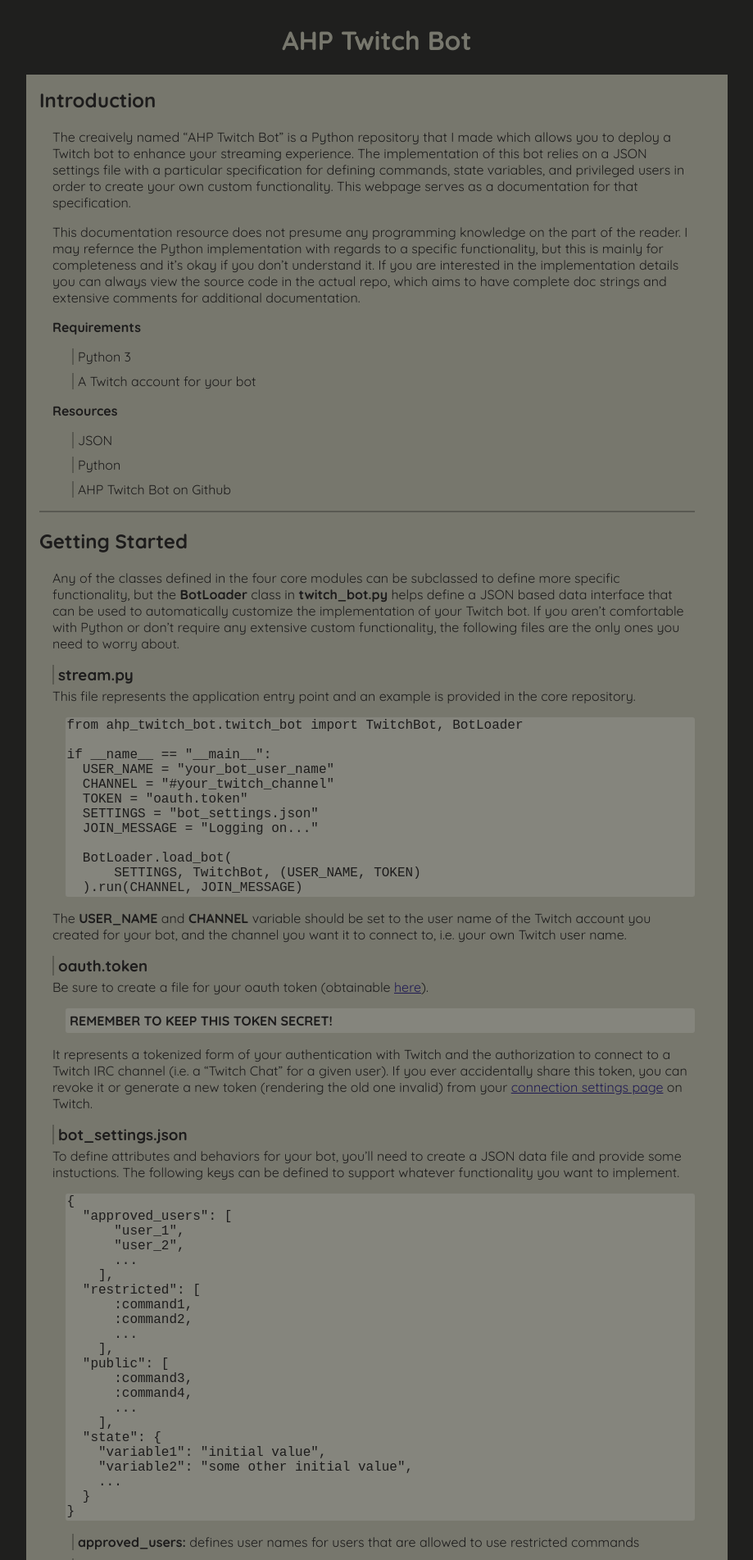
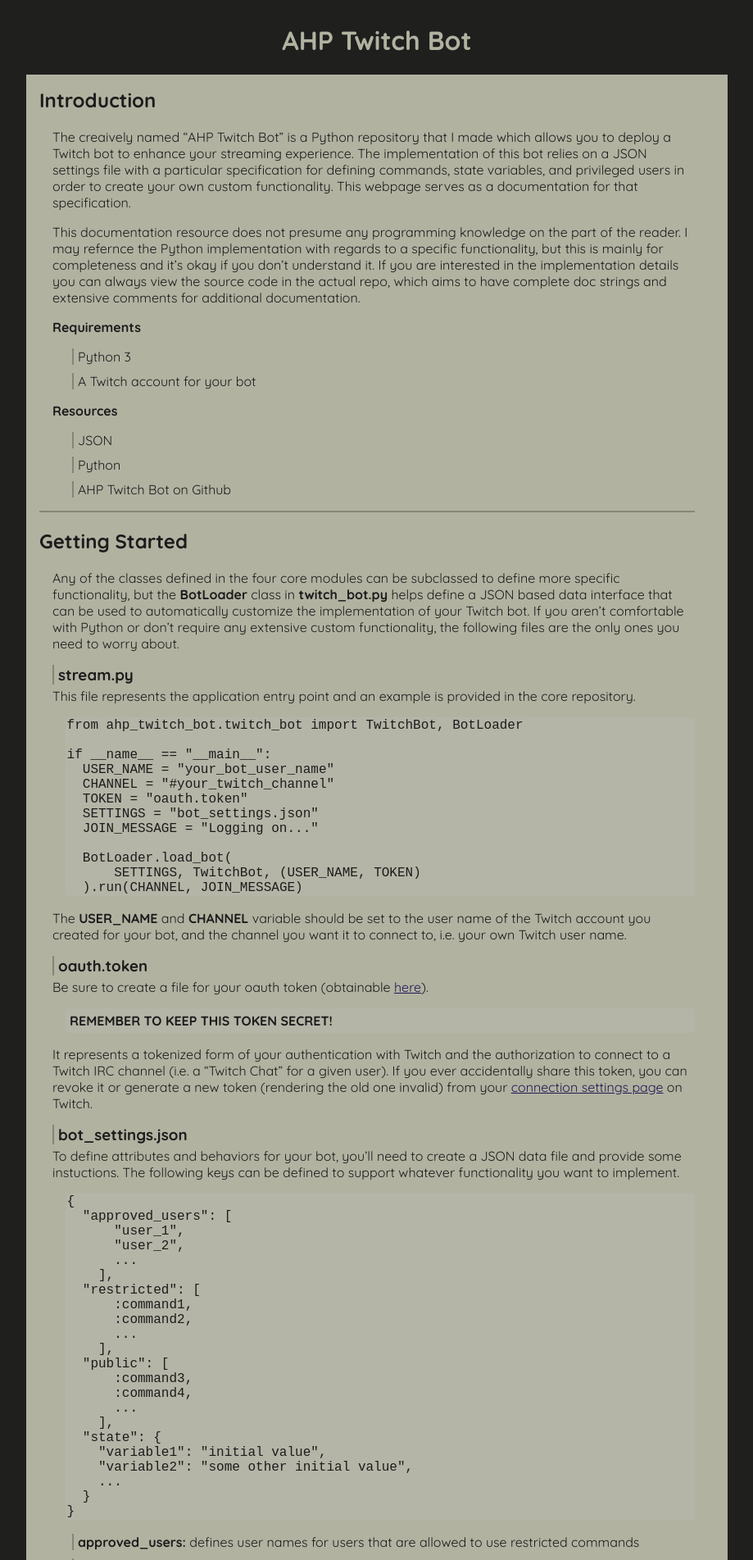
Before and after one commit to wstrother/ahp_twitch_bot_site, a Jekyll site: the page built from index.md, in a window 1280 px wide. Shown: the top 1903 px of the page at 82% size, without its empty margins (180-1099 px from the left). Built offline with Jekyll 4.4.1, drawn with Linux system fonts in a browser that asks for light colours.

Commit message:
better bg color

```diff
--- a/assets/css/style.css
+++ b/assets/css/style.css
@@ -7,7 +7,7 @@
     font-size: 12pt;
 }
 
-h1 {color: rgba(197, 197, 178, 0.534)}
+h1 {color: rgba(197, 197, 178, 0.89)}
 a {color:rgb(32, 27, 83)}
 a:hover {color:rgb(57, 51, 133)}
 
@@ -16,7 +16,7 @@
     width: 50%;
     padding: 1rem 2.5rem 1rem 1rem;
     min-width: 800px;
-    background-color: rgba(197, 197, 178, 0.534);
+    background-color: rgba(197, 197, 178, 0.89);
     color: rgb(29, 28, 28);
 }
 
```
